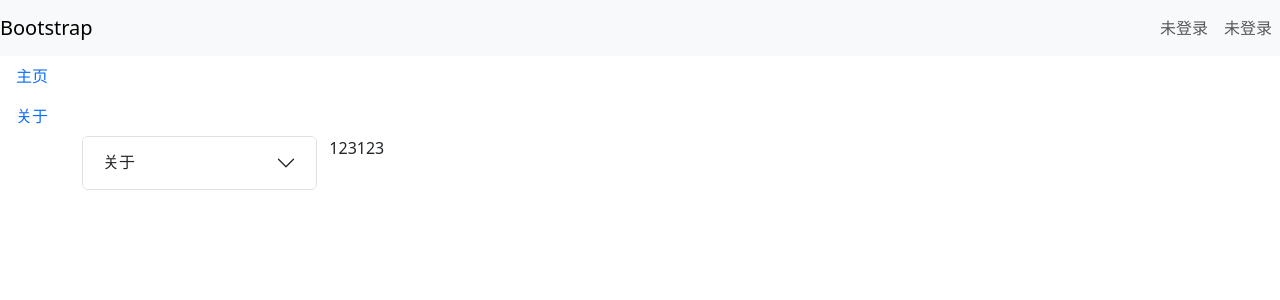
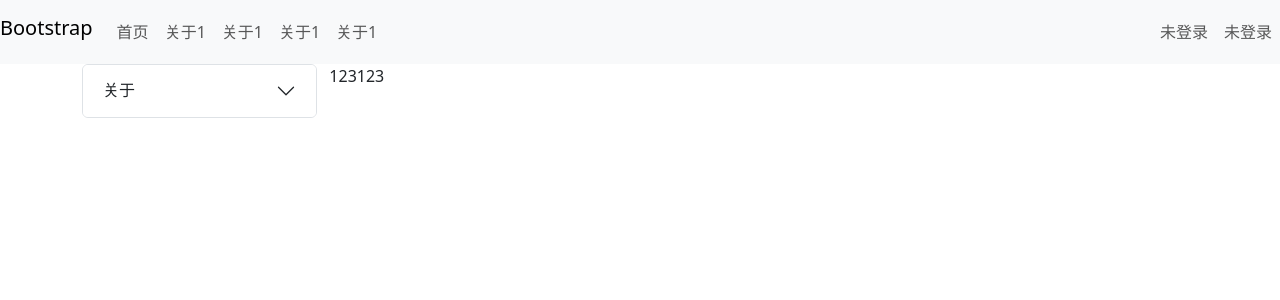
Before and after one commit to SuperJourney/react-webpack-ts-boilerplate, a React app: page /about in a window 1280 px wide. Shown: the top 300 px of the page. Built offline with nearby package versions, Linux system fonts and the light colour scheme; the HTML template or start-up script is replaced by a standard one.

Commit message:
x: router opt

```diff
--- a/src/bootstrap/pages/Index.tsx
+++ b/src/bootstrap/pages/Index.tsx
@@ -9,16 +9,8 @@ import NavbarComp from "./Nav";
 class Index extends React.Component {
     render(): React.ReactNode {
         return <div>
-
             {/* 导航栏 */}
             <NavbarComp></NavbarComp>
-
-            <Nav className="flex-column">
-                <Nav.Link href="/">主页</Nav.Link>
-                <Nav.Link href="/about">关于</Nav.Link>
-            </Nav>
-
-
             <Container>
             <Outlet></Outlet>
             </Container>
--- a/src/bootstrap/pages/Nav.tsx
+++ b/src/bootstrap/pages/Nav.tsx
@@ -1,5 +1,33 @@
-import React, { useState, useEffect } from "react";
+import { useState, useEffect } from "react";
+import React from "react";
 import { Navbar, Nav } from "react-bootstrap";
+
+
+interface Props {
+    className?: string
+}
+const UnloginBar: React.FC<Props> = (props) => {
+    return (
+        <Nav className={props.className}>
+            <Nav.Link href="/login" >未登录</Nav.Link>
+            <Nav.Link href="/login" >未登录</Nav.Link>
+        </Nav>
+    )
+}
+
+const MainLink: React.FC = () => {
+    return (
+        <>
+            <Nav.Link className="my-1" href="/">首页</Nav.Link>
+            <Nav.Link className = "my-1" href="/about">关于1</Nav.Link>
+            <Nav.Link className = "my-1" href="/about">关于1</Nav.Link>
+            <Nav.Link className = "my-1" href="/about">关于1</Nav.Link>
+            <Nav.Link className = "my-1" href="/about">关于1</Nav.Link>
+        </>
+    )
+}
+
+
 
 
 const NavbarComp: React.FC = () => {
@@ -11,7 +39,6 @@ const NavbarComp: React.FC = () => {
         );
 
         useEffect(() => {
-            console.log(useEffect);
             const mediaQueryList = window.matchMedia('(min-width: 768px)');
             const handleChange = () => {
                 setIsLargeScreen(mediaQueryList.matches);
@@ -29,44 +56,30 @@ const NavbarComp: React.FC = () => {
         <div>
             {useIsLargeScreen() ? (
                 <>
-                    <Navbar className="justify-content-between" expand="lg" bg="light">
-                        <>
-                            <Navbar.Toggle aria-controls="responsive-navbar-nav" />
+                    <Navbar className="justify-content-between" expand="md" bg="light">
+                        <Nav>
                             <Navbar.Brand href="/">Bootstrap</Navbar.Brand>
-                        </>
-                        <Nav className="justify-content-end">
-                            <Nav.Link href="/login" >未登录</Nav.Link>
-                            <Nav.Link href="/login" >未登录</Nav.Link>
+                            <MainLink />
                         </Nav>
+                        <UnloginBar />
                     </Navbar>
                 </>
             ) : (
-                <Navbar expand="lg" bg="light" >
+                <Navbar expand="md" bg="light" >
                     <div>
                         <Navbar.Toggle aria-controls="responsive-navbar-nav" />
                         <Navbar.Brand href="/">Bootstrap</Navbar.Brand>
                     </div>
-                    <Nav className="justify-content-end">
-                        <div className="d-flex flex-row">
-                            <Nav.Link href="/login" >未登录</Nav.Link>
-                            <Nav.Link href="/login" >未登录</Nav.Link>
-                        </div>
-                    </Nav>
+                    <UnloginBar className="flex-row" />
 
                     <Navbar.Collapse id="responsive-navbar-nav">
-                        <Nav className="ml-auto">
-                            <Nav.Link href="/">首页1</Nav.Link>
-                            <Nav.Link href="/about">关于1</Nav.Link>
-                        </Nav>
+                        <MainLink />
                     </Navbar.Collapse>
 
                 </Navbar>
 
             )}
 
-
-
-
         </div>
     )
 }
--- a/src/bootstrap/router/router.tsx
+++ b/src/bootstrap/router/router.tsx
@@ -1,16 +1,13 @@
-import { createBrowserRouter } from "react-router-dom";
+import { createBrowserRouter, RouteObject } from "react-router-dom";
 import Index from "../pages/Index";
 import About from "../pages/About";
 import Home from "../pages/Home";
-import React from "react";
-const router = createBrowserRouter(
-    [
+import React, { Children } from "react";
+
+/** about */
+const aboutRoutes: RouteObject[] = [
     {
-            path: "/",
-            element: <Index />,
-            children: [
-                {
-                    path:"",
+        path: "",
         element: <Home />
     },
     {
@@ -18,9 +15,19 @@ const router = createBrowserRouter(
         element: <About />
     }
 ]
-        },
 
-    ]
+
+const mainRoute = {
+    path: "/",
+    element: <Index />,
+    children: aboutRoutes
+}
+
+let rt: RouteObject[] = [];
+rt = [mainRoute]
+
+const router = createBrowserRouter(
+    rt
 )
 
 
```
Also changed, not shown: src/bootstrap/About.tsx (+0 -8 lines). Lines whose indentation alone changed are shown as unchanged.
